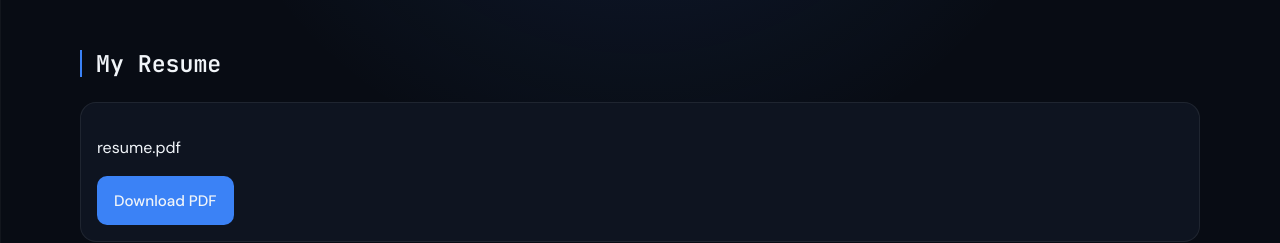
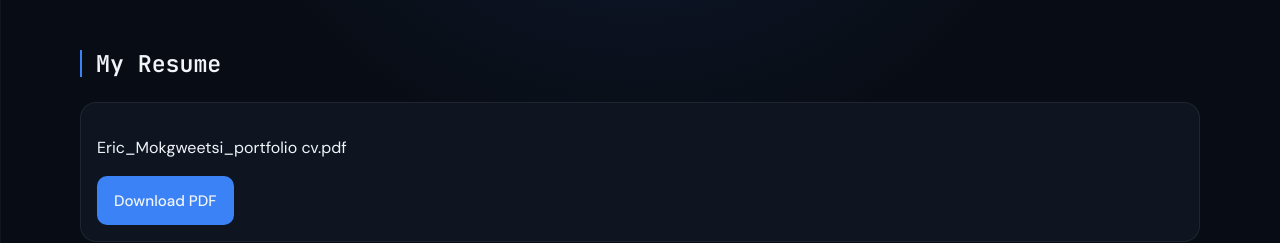
Before and after one commit to EIM019/portfolio-frontend, a React (Vite) app: page / in a window 1280 px wide. Shown: the part 2680-2923 px from the top of the page. Built offline with nearby package versions, Linux system fonts and the light colour scheme; no server answers.

Commit message:
added CV

```diff
--- a/src/pages/Home.jsx
+++ b/src/pages/Home.jsx
@@ -64,8 +64,8 @@ export default function Home() {
         <div className="container">
           <h2 className="section-title heading-line is-visible">My Resume</h2>
           <div className="card" style={{ padding: "1rem" }}>
-            <p>resume.pdf</p>
-            <a href="http://localhost:5000/api/download-cv" className="btn btn-primary">
+            <p>Eric_Mokgweetsi_portfolio cv.pdf</p>
+            <a href="/Eric_Mokgweetsi_portfolio%20cv.pdf" className="btn btn-primary" download>
               Download PDF
             </a>
           </div>
```
Also changed, not shown: 1 other file (tests, documents, lock files or other folders).
